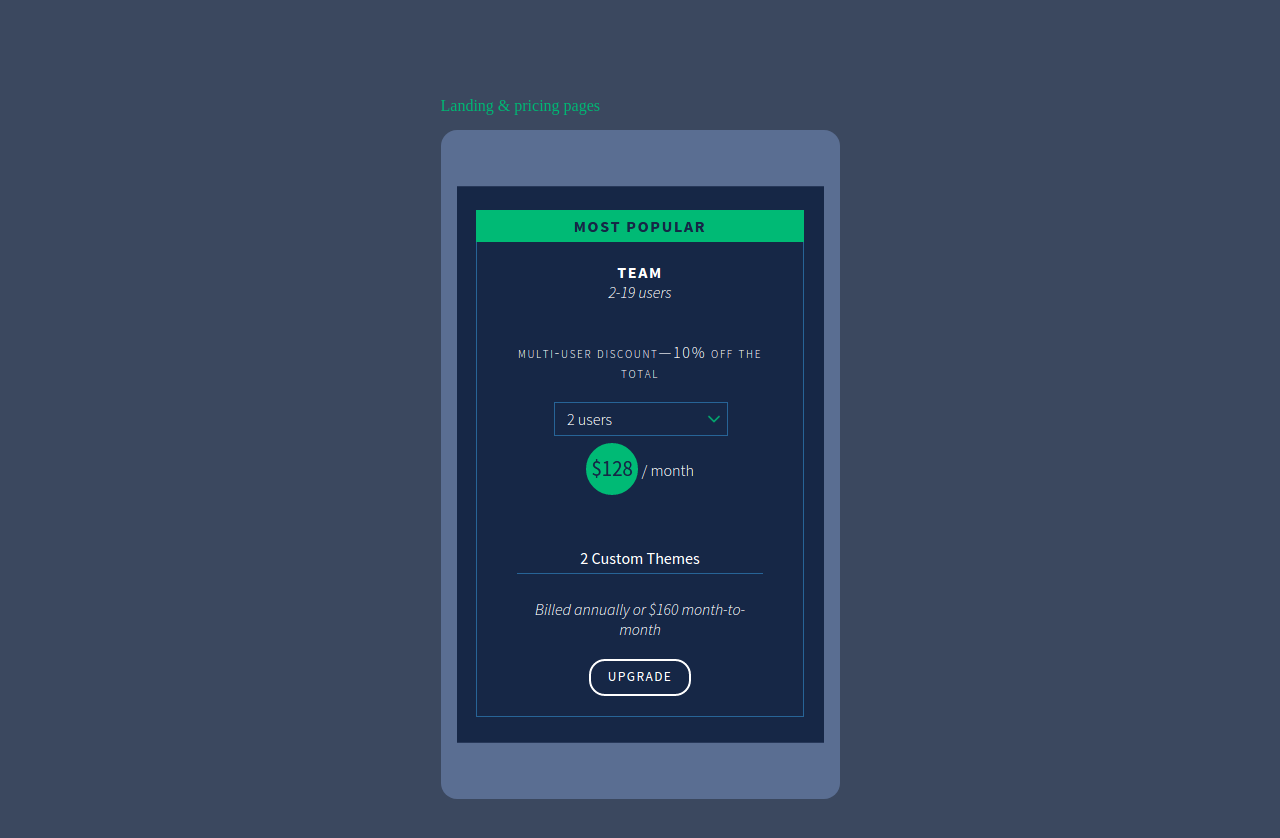
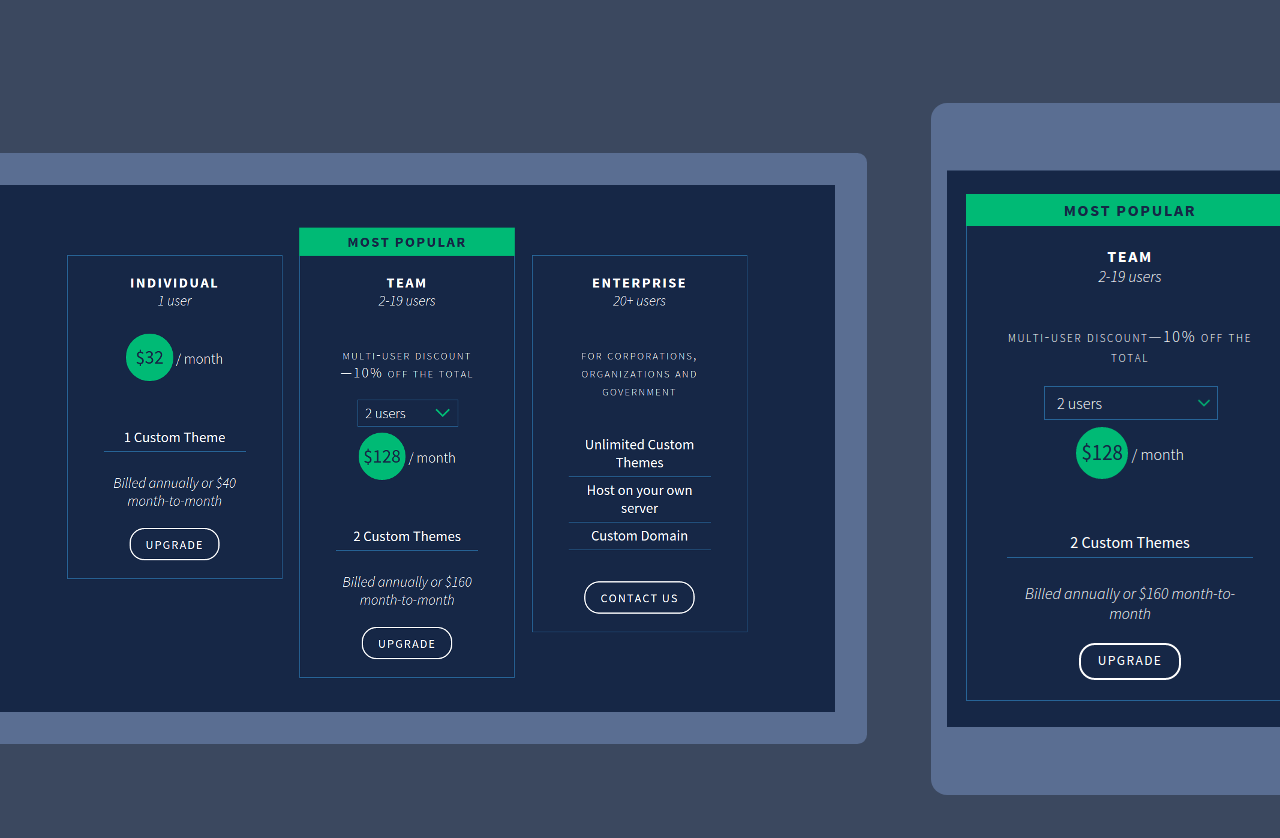
Before and after one commit to metamn/scr, a Jekyll site: the page built from index.html, in a window 1280 px wide. Shown: the top 838 px of the page. Built offline with Jekyll 4.4.1, drawn with Linux system fonts in a browser that asks for light colours; nearby versions of some CDN libraries.

Commit message:
Mobile and tablet side by side done

```diff
--- a/assets/styles/screen.css
+++ b/assets/styles/screen.css
@@ -22,10 +22,7 @@ article, aside, details, figcaption, figure, footer, header, hgroup, main, menu,
 html body #works { height: 100vh; position: relative; }
 html body #works h3 { display: none; }
 html body #works article { position: absolute; background: lightgrey; width: 95vw; height: 95vh; margin: 2.5vh 2.5vw; }
-html body #works article#iorad { background: #3B485F; width: 100vw; height: 100vh; margin: 0; display: -webkit-box; /* OLD - iOS 6-, Safari 3.1-6 */ display: -moz-box; /* OLD - Firefox 19- (buggy but mostly works) */ display: -ms-flexbox; /* TWEENER - IE 10 */ display: -webkit-flex; /* NEW - Chrome */ display: flex; /* NEW, Spec - Opera 12.1, Firefox 20+ */ -webkit-box-direction: normal; -moz-box-direction: normal; -webkit-box-orient: vertical; -moz-box-orient: vertical; -webkit-flex-direction: column; -ms-flex-direction: column; flex-direction: column; -webkit-box-pack: center; -ms-flex-pack: center; -webkit-justify-content: center; -moz-justify-content: center; justify-content: center; -webkit-box-align: center; -ms-flex-align: center; -webkit-align-items: center; -moz-align-items: center; align-items: center; }
-html body #works article#iorad figure { /*
-img { width: 60%; border: 2.5vw solid #5A6E92; @include border-radius(.75vw);
-}
-*/ }
-html body #works article#iorad figure img { background: #5A6E92; padding: 6.25vh 1.25vw; -moz-border-radius: 1.25vw; -webkit-border-radius: 1.25vw; border-radius: 1.25vw; }
-html body #works article#iorad p { color: #00b874; }
+html body #works article#iorad { background: #3B485F; width: 100vw; height: 100vh; margin: 0; display: -webkit-box; /* OLD - iOS 6-, Safari 3.1-6 */ display: -moz-box; /* OLD - Firefox 19- (buggy but mostly works) */ display: -ms-flexbox; /* TWEENER - IE 10 */ display: -webkit-flex; /* NEW - Chrome */ display: flex; /* NEW, Spec - Opera 12.1, Firefox 20+ */ -webkit-box-pack: center; -ms-flex-pack: center; -webkit-justify-content: center; -moz-justify-content: center; justify-content: center; -webkit-box-align: center; -ms-flex-align: center; -webkit-align-items: center; -moz-align-items: center; align-items: center; }
+html body #works article#iorad figure.tablet.landscape { margin-right: 5vw; }
+html body #works article#iorad figure.tablet.landscape img { border: 2.5vw solid #5A6E92; -moz-border-radius: 0.75vw; -webkit-border-radius: 0.75vw; border-radius: 0.75vw; }
+html body #works article#iorad figure.mobile.portrait img { background: #5A6E92; padding: 7.5vh 1.25vw; -moz-border-radius: 1.25vw; -webkit-border-radius: 1.25vw; border-radius: 1.25vw; }
--- a/index.html
+++ b/index.html
@@ -9,13 +9,11 @@ title: Home
   <article id="iorad">
     <h3>Iorad</h3>
 
-    <figure>
-      <p>
-        Landing & pricing pages
-      </p>
-      <p>
-        &nbsp;
-      </p>
+    <figure class="tablet landscape">
+      <img src="{{ site.url }}/assets/images/iorad-pricing-frontpage.png">
+    </figure>
+
+    <figure class="mobile portrait">
       <img src="{{ site.url }}/assets/images/iorad-pricing-frontpage-mobile.png">
     </figure>
   </article>
```
Also changed, not shown: assets/styles/pages/_default.scss (+9 -10 lines), assets/images/iorad-pricing-frontpage.png, 3 other files.
